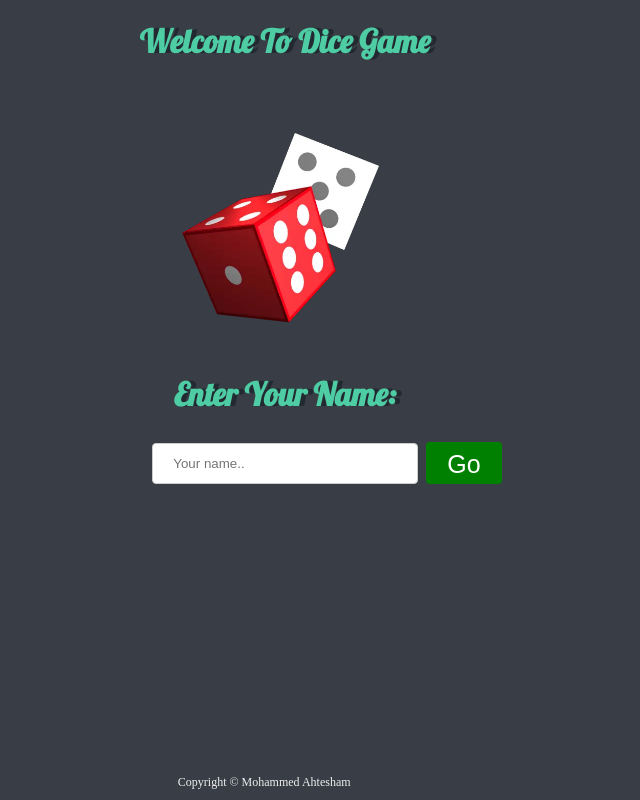
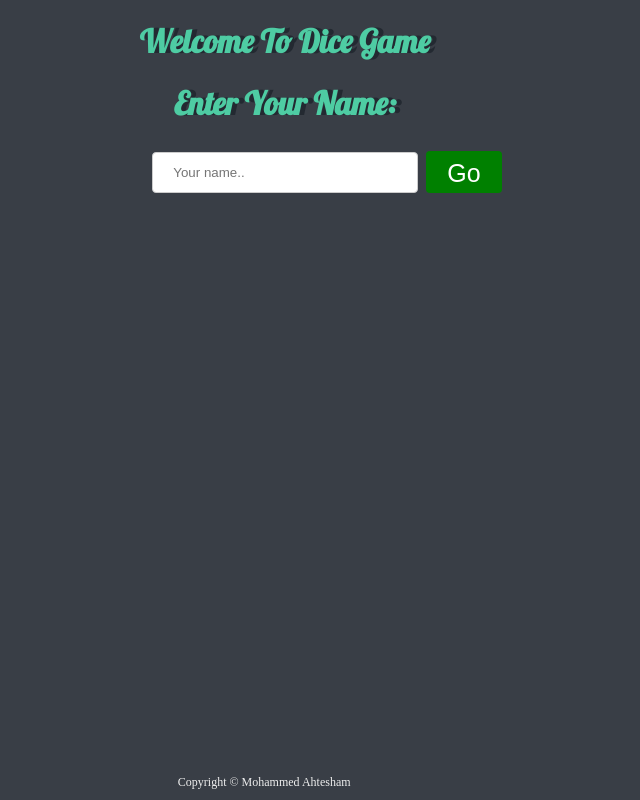
Before and after one commit to mohdahtesham/dicee_game, a plain HTML site: page index.html in a window 1280 px wide. Shown: the whole page, without its empty margins (355-995 px from the left). Drawn offline with Linux system fonts and the light colour scheme.

Commit message:
Update index.html

```diff
--- a/index.html
+++ b/index.html
@@ -16,8 +16,8 @@
         <h1>Welcome To Dice Game</h1>
 
         <div class="welcomedice">
-            <img class="img1" src="images/SecondTartCygnet.webp">
-
+<!--             <img class="img1" src="images/SecondTartCygnet.webp">
+ -->
         </div>
         <div>
 
```
